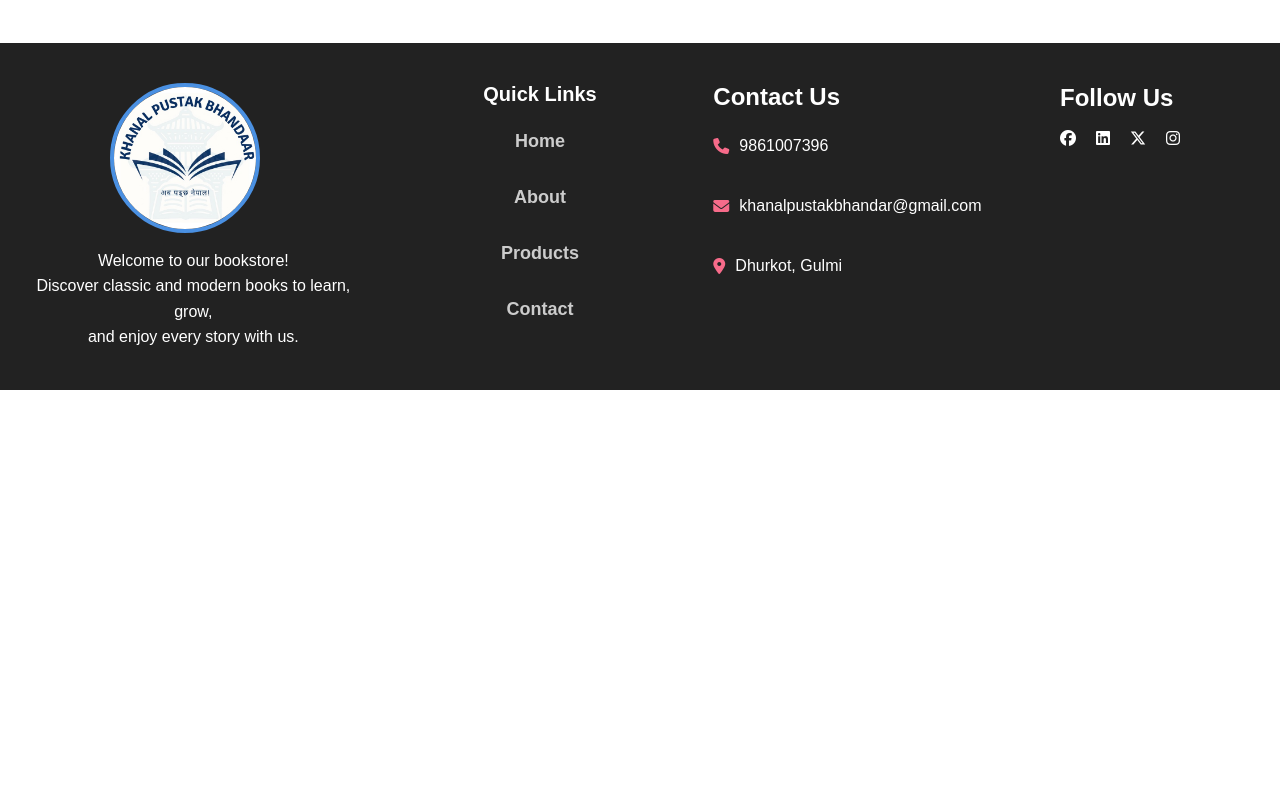
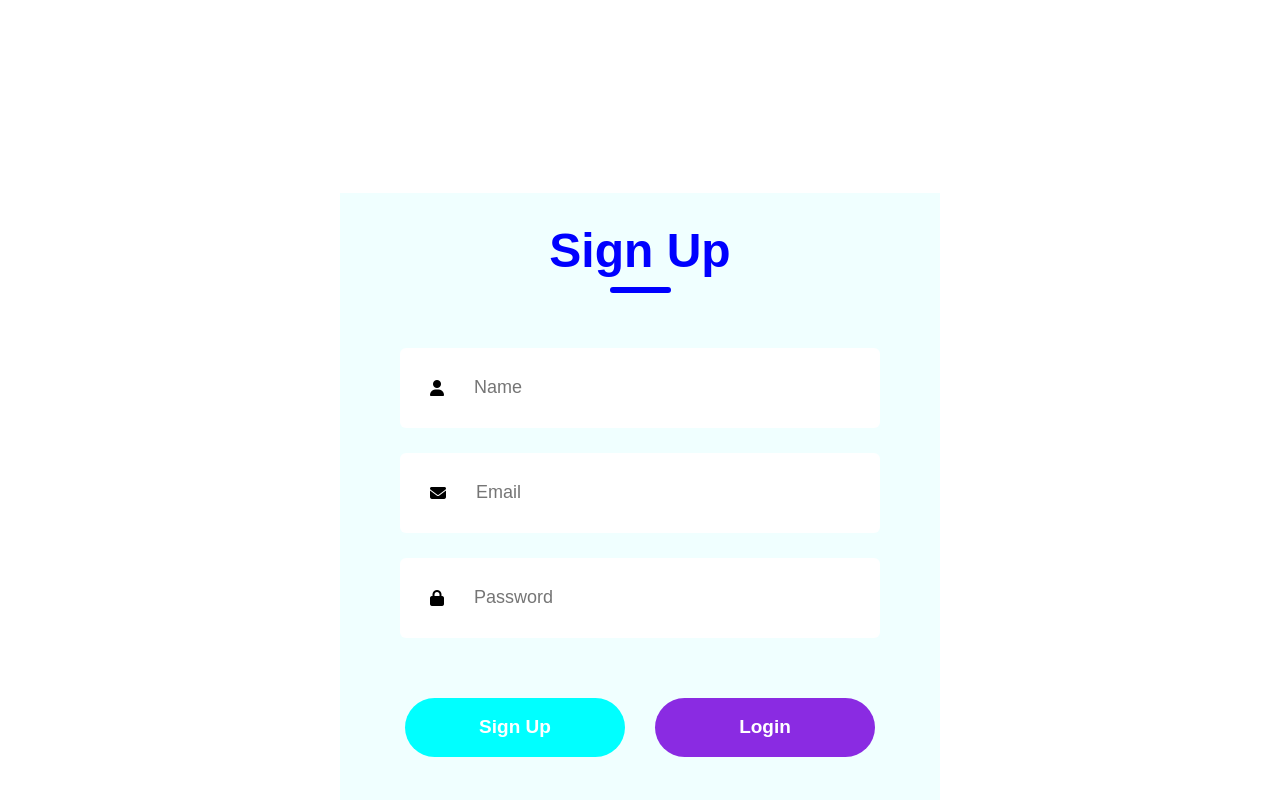
Before and after one commit to Sundarkhanal/Minor-Project, a React (Vite) app in the folder minor_project/: page /about in a window 1280 px wide. Shown: the part 1160-1960 px from the top of the page. Before the commit the page ends 1550 px from the top, so only its background shows below. Built offline with nearby package versions, Linux system fonts and the light colour scheme.

Commit message:
logina and register page added

```diff
--- a/minor_project/src/components/Pages/About.css
+++ b/minor_project/src/components/Pages/About.css
@@ -42,7 +42,7 @@
   color: black;
   line-height: 1.6;
 }
-.dark .about-text h2, .dark .about-text p{
+.dark .about-text p{
   color: white;
 }
 .about-misson-vison{
@@ -97,7 +97,7 @@
   font-weight: bold;
 }
 .dark .partners-title{
-  color: red;
+  color: #f76b8a;
 }
 .dark .our-partners{
   background-color: black;
--- a/minor_project/src/components/Pages/About.jsx
+++ b/minor_project/src/components/Pages/About.jsx
@@ -6,6 +6,7 @@
 import finePrint from '../../assets/Book_publishers/fineprint publishers.jpeg';
 import pearson from '../../assets/Book_publishers/pearson.png';
 import Footer from './Footer';
+import Login_SIgnup from './Login_SIgnup';
 
 
 const About = () => {
@@ -51,6 +52,7 @@
         <h2>Fineprint Publishers</h2>
       </div>
     </div>
+    <Login_SIgnup />
     <Footer />
     </>
   )
--- a/minor_project/src/components/Pages/Contact.css
+++ b/minor_project/src/components/Pages/Contact.css
@@ -1,6 +1,4 @@
- .contact{
-    background-color: #fcfefe;
-}
+
 .heading h1{
     font-size: 50px;
     align-items: center;
@@ -12,9 +10,6 @@
 .dark .heading h1{
   color: #e55a79;
 }
-/* .dark *{
-  background: black;
-} */
 .contact-us{
     display: flex;
     justify-content: center;
@@ -149,6 +144,9 @@
   margin-bottom: 15px;
   color: #333;
 }
+.dark .map-container h2{
+  color: white;
+}
 
 .map-container iframe {
   width: 100%;
--- /dev/null
+++ b/minor_project/src/components/Pages/Login_Signup.css
@@ -0,0 +1,88 @@
+.container{
+    height: 100vh;
+    background-color: azure;
+    display: flex;
+    flex-direction: column;
+    margin: auto;
+    margin-top: 200px;
+    padding-bottom: 30px;
+    width: 600px;
+}
+.header{
+    display: flex;
+    flex-direction: column;
+    align-items: center;
+    gap: 9px;
+    width: 100%;
+    margin-top: 30px;
+}
+.text{
+    color: blue;
+    font-size: 48px;
+    font-weight: 700;
+}
+.underline{
+    width: 61px;
+    height: 6px;
+    background: blue;
+    border-radius: 9px;
+}
+.inputs{
+    margin-top: 55px;
+    display: flex;
+    flex-direction: column;
+    gap: 25px;
+}
+.input{
+    display: flex;
+    align-items: center;
+    margin: auto;
+    width: 480px;
+    height: 80px;
+    background: white;
+    border-radius: 6px;
+}
+i{
+    margin: 0px 30px;
+}
+.input input{
+    height: 50px;
+    width: 400px;
+    background: transparent;
+    border: none;
+    outline: none;
+    color: bisque;
+    font-size: 18px;
+}
+.forgot-password{
+    padding-left: 62px;
+    margin-top: 27px;
+    color: red;
+    font-size: 18px;
+}
+.forgot-passowrd span{
+    color: brown;
+    cursor: pointer;
+}
+.submit-container{
+    display: flex;
+    gap: 30px;
+    margin: 60px auto;
+}
+.submit{
+    display: flex;
+    justify-content: center;
+    align-items: center;
+    width: 220px;
+    height: 59px;
+    color: white;
+    background-color: aqua;
+    border-radius: 50px;
+    font-size: 19px;
+    font-weight: 700;
+    cursor: pointer;
+}
+.gray{
+    background: blueviolet;
+    color: white;
+}
--- /dev/null
+++ b/minor_project/src/components/Pages/Login_Signup.jsx
@@ -0,0 +1,37 @@
+import React, { useState } from 'react';
+import './Login_Signup.css';
+
+const Login_SIgnup = () => {
+    const [action, setAction] = useState("Sign Up");
+  return (
+    <div className="container">
+        <div className="header">
+            <div className="text">{action}</div>
+            <div className="underline"></div>
+        </div>
+        <div className="inputs">
+            {action === "Login"?<div> </div>:<div className="input">
+                <i class="fa-solid fa-user"></i>
+                <input type="text" placeholder='Name' />
+            </div> }
+
+            <div className="input">
+                <i class="fa-solid fa-envelope"></i>
+                <input type="email" placeholder='Email' />
+            </div>
+            <div className="input">
+                <i class="fa-solid fa-lock"></i>
+                <input type="password" placeholder='Password'  />
+            </div>
+        </div>
+        {action === "Sign Up"? <div> </div>:<div className="forgot-password">Forgot Passowrd? <span>Click Here</span></div>}
+
+        <div className="submit-container">
+            <div className={action === "Login"?"submit gray" : "submit"} onClick = {() =>{setAction("Sign Up")}} >Sign Up</div>
+            <div className={action == "Sign Up"?"submit gray":"submit"} onClick = {() =>{setAction("Login")}} >Login</div>
+        </div>
+    </div>
+  )
+}
+
+export default Login_SIgnup
--- a/minor_project/src/index.css
+++ b/minor_project/src/index.css
@@ -1,23 +1,24 @@
-*{
+/* Default reset */
+* {
   margin: 0;
   padding: 0;
   box-sizing: border-box;
   font-family: sans-serif;
 }
-/* .app-container {
-  min-height: 100vh;
-  padding: 20px;
-  transition: all 0.3s ease;
-}
 
-/* Light Theme
-.app-container.light {
+/* Light mode body */
+body.light {
   background-color: #ffffff;
   color: #000000;
 }
 
-/* Dark Theme */
-/* .dark .app-container {
-  background-color: #1e1e1e;
+/* Dark mode body */
+body.dark {
+  background-color: black;
   color: #ffffff;
-}  */
+}
+
+/* Optional: transition */
+body {
+  transition: background-color 0.3s ease, color 0.3s ease;
+}
```
